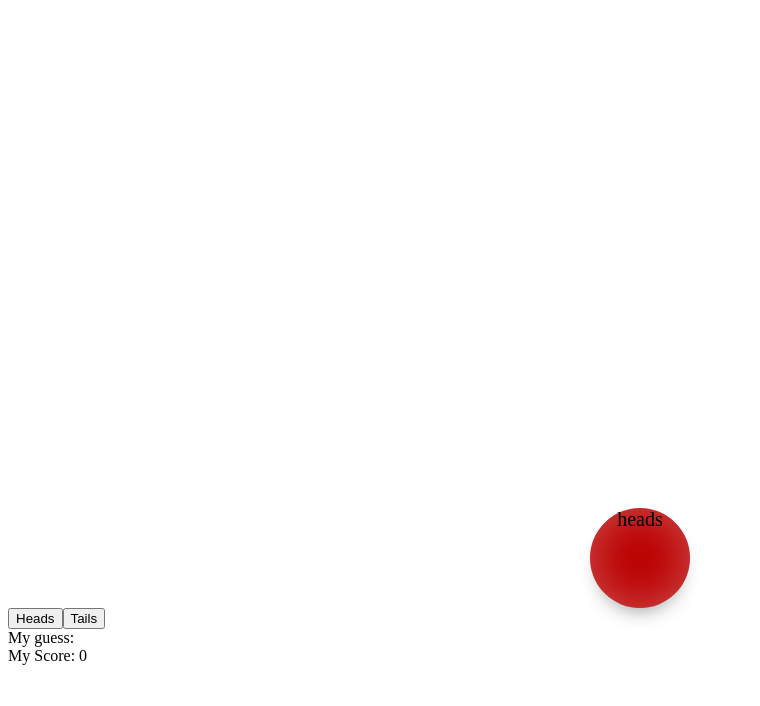
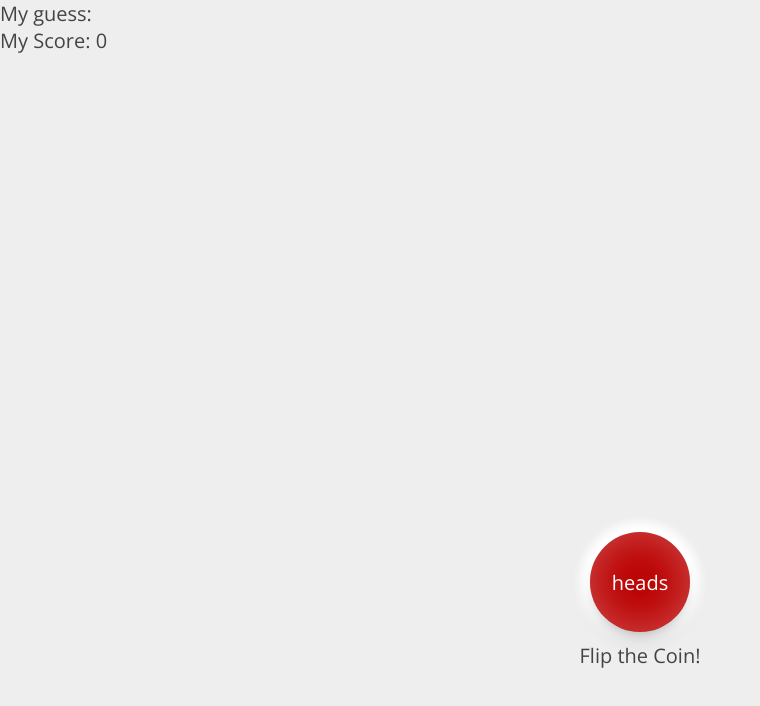
Before and after one commit to ryandeba/coin-flipper, a Vue app: page / in a window 1280 px wide. Shown: the top 706 px of the page, without its empty margins (0-760 px from the left). Built offline with nearby package versions, Linux system fonts and the light colour scheme.

Commit message:
ui testing: large guess panels

```diff
--- a/src/App.vue
+++ b/src/App.vue
@@ -3,39 +3,85 @@
     name: 'App',
     components: {
       coin: require("./components/Coin").default,
-      guessbtn: require("./components/GuessBtn").default,
+      guess: require("./components/Guess").default,
     },
 
     data() {
       return {
+        lastResult: "",
         guess: "",
-        score: 0
+        score: 0,
+        flipping: false
       }
     },
 
     methods: {
+      onStartFlip() {
+        this.guess = '';
+        this.flipping = true;
+      },
+
       onEndFlip(result) {
+        this.lastResult = result;
+
         if (this.guess === result) {
           this.score++;
         } else {
           this.score--;
+        }
 
-        }
+        this.flipping = false;
       }
     }
   };
 </script>
 
 <template>
-  <div>
-    <coin @startFlip="guess = ''" @endFlip="onEndFlip"></coin>
-    <guessbtn @click.native="guess = 'heads'" :disabled='Boolean(guess)'>
-      Heads
-    </guessbtn>
-    <guessbtn @click.native="guess = 'tails'" :disabled='Boolean(guess)'>
-      Tails
-    </guessbtn>
-    <div>My guess: {{ guess }} </div>
-    <div>My Score: {{ score }} </div>
+  <div class="container">
+    <coin @startFlip="onStartFlip" @endFlip="onEndFlip"></coin>
+
+    <div>
+      <div v-if="flipping">
+        <guess v-model="guess"></guess>
+      </div>
+
+      <template v-else-if="Boolean(lastResult)">
+        {{ lastResult == guess ? 'Winner!' : 'Loser!' }}
+      </template>
+
+      <template v-else>
+        Flip the Coin!
+      </template>
+    </div>
+
+    <div style="position: fixed; text-align: left;">
+      <div>My guess: {{ guess }} </div>
+      <div>My Score: {{ score }} </div>
+    </div>
   </div>
 </template>
+
+<style scoped>
+  @import url('https://fonts.googleapis.com/css2?family=Open+Sans&display=swap');
+
+  .container {
+    display: grid;
+    grid-gap: 10px;
+    grid-template-rows: 4fr 1fr;
+    text-align: center;
+
+    height: 100vh;
+    width: 100vw;
+    position: fixed;
+    top: 0;
+    left: 0;
+
+    background-color: #eee;
+  }
+
+  * {
+    font-size: 20px;
+    font-family: 'Open Sans', sans-serif;
+    color: #444;
+  }
+</style>
--- a/src/components/Coin.vue
+++ b/src/components/Coin.vue
@@ -2,17 +2,20 @@
   export default {
     data() {
       return {
-        classes: ""
+        flipping: false,
+        classes: "",
       };
     },
 
     methods: {
       flip() {
+        this.flipping = true;
         this.$emit('startFlip');
 
         let result = Math.random() <= 0.5 ? "heads" : "tails";
 
         setTimeout(() => {
+          this.flipping = false;
           this.$emit('endFlip', result)
         }, 3000)
 
@@ -26,15 +29,20 @@
 </script>
 
 <template>
-  <div style="position: relative; height: 75vh; display: flex; justify-content: center;">
+  <div
+    style="display: flex; transition: height 1.5s;"
+    :style="{
+      height: flipping ? '25%' : '100%'
+    }"
+  >
     <div
       id="coin"
       :class="classes"
       @click="flip"
-      style="position: absolute; bottom: 0; display: flex; font-size: 20px;"
+      style="display: flex; font-size: 20px;"
     >
-      <div class="side-a" style="text-align: center;">heads</div>
-      <div class="side-b" style="text-align: center;">tails</div>
+      <div class="side-a">heads</div>
+      <div class="side-b">tails</div>
     </div>
   </div>
 </template>
@@ -46,12 +54,20 @@
   width: 100px;
   height: 100px;
   cursor: pointer;
+  align-self: flex-end;
+  z-index: 1;
+  border-radius: 100%;
+  box-shadow: 0 0 10px 10px #fff;
+  color: #fff;
 }
 #coin div {
   width: 100%;
   height: 100%;
   border-radius: 50%;
   box-shadow: inset 0 0 45px rgba(255,255,255,.3), 0 12px 20px -10px rgba(0,0,0,.4);
+  display: flex;
+  align-items: center;
+  justify-content: center;
 }
 .side-a {
   background-color: #bb0000;
@@ -86,27 +102,17 @@
 @keyframes flipHeads {
   0% {
     transform: rotateX(0);
-    bottom: 0;
-  }
-  50% {
-    bottom: calc(100% - 100px);
   }
   100% {
     transform: rotateX(1800deg);
-    bottom: 0;
   }
 }
 @keyframes flipTails {
   0% {
     transform: rotateX(0);
-    bottom: 0;
-  }
-  50% {
-    bottom: calc(100% - 100px);
   }
   100% {
     transform: rotateX(1980deg);
-    bottom: 0;
   }
 }
 </style>
--- /dev/null
+++ b/src/components/Guess.vue
@@ -0,0 +1,85 @@
+<template>
+  <div>
+    <div
+      class="panel panel--heads"
+      @mouseover="input = 'heads'"
+    >
+      Heads
+    </div>
+
+    <div
+      class="panel panel--tails"
+      @mouseover="input = 'tails'"
+    >
+      Tails
+    </div>
+  </div>
+
+</template>
+
+<script>
+  export default {
+    props: ["value"],
+
+    data() {
+      return {
+        input: ""
+      };
+    },
+
+    watch: {
+      input() {
+        this.$emit("input", this.input);
+      }
+    },
+  }
+</script>
+
+<style scoped>
+  .button {
+    font-size: 32px;
+    padding: 10px;
+  }
+
+  .selected {
+    background-color: #2196F3;
+  }
+
+  .panel {
+    position: fixed;
+    top: 0;
+    width: 50vw;
+    height: 100vh;
+    display: flex;
+    justify-content: center;
+    align-items: flex-end;
+    font-size: 50px;
+    color: #fff;
+    opacity: 0.4;
+    transition: all 0.2s;
+  }
+
+  .panel:hover {
+    opacity: 0.8;
+  }
+
+  .panel--heads {
+    background-color: #bb0000;
+    animation: slide-right 0.3s ease forwards;
+  }
+
+  .panel--tails {
+    background-color: #3e3e3e;
+    animation: slide-left 0.3s ease forwards;
+  }
+
+  @keyframes slide-right {
+    0% { left: -100%; }
+    100% { left: 0%; }
+  }
+
+  @keyframes slide-left {
+    0% { right: -100%; }
+    100% { right: 0; }
+  }
+</style>
--- a/src/components/GuessBtn.vue
+++ /dev/null
@@ -1,15 +0,0 @@
-<template>
-  <button type="button">
-      <slot></slot>
-  </button>
-</template>
-
-<script>
-export default {
-
-}
-</script>
-
-<style>
-
-</style>
```
